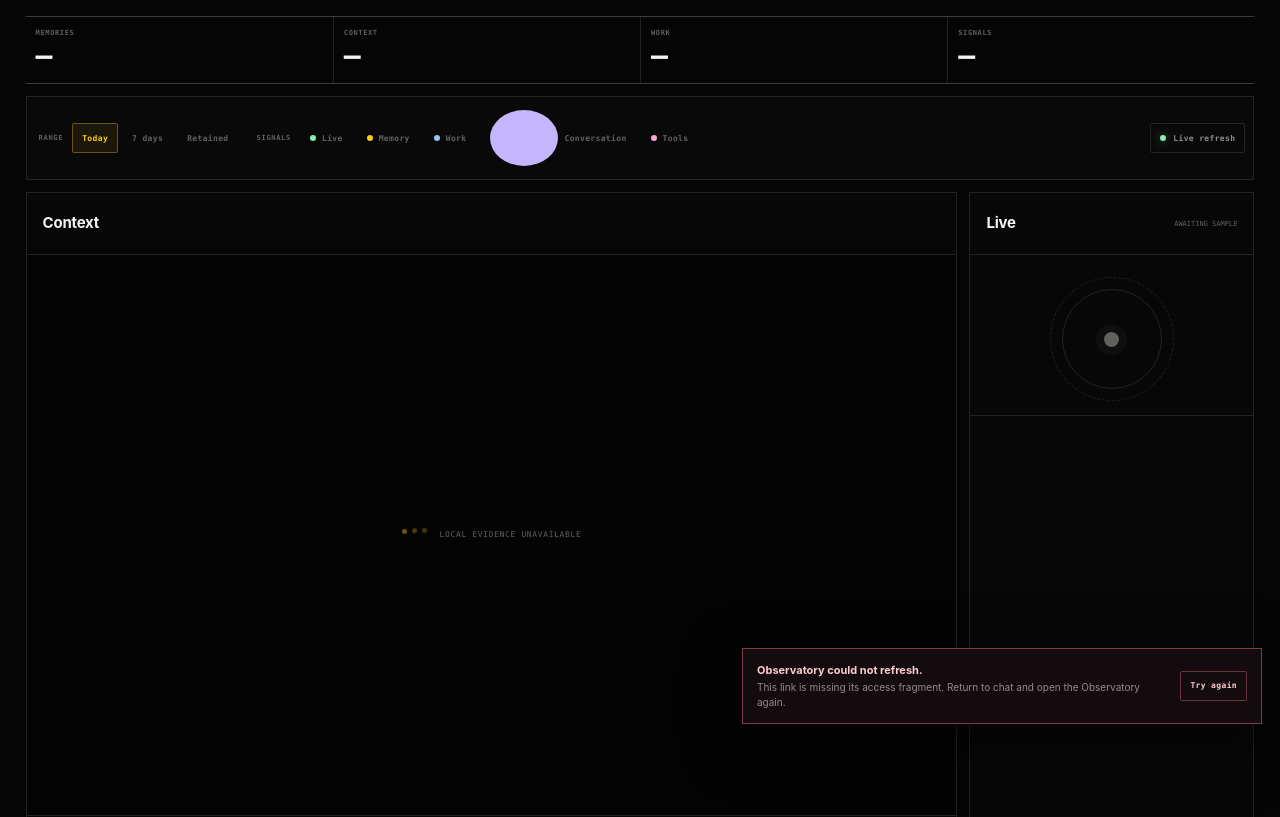
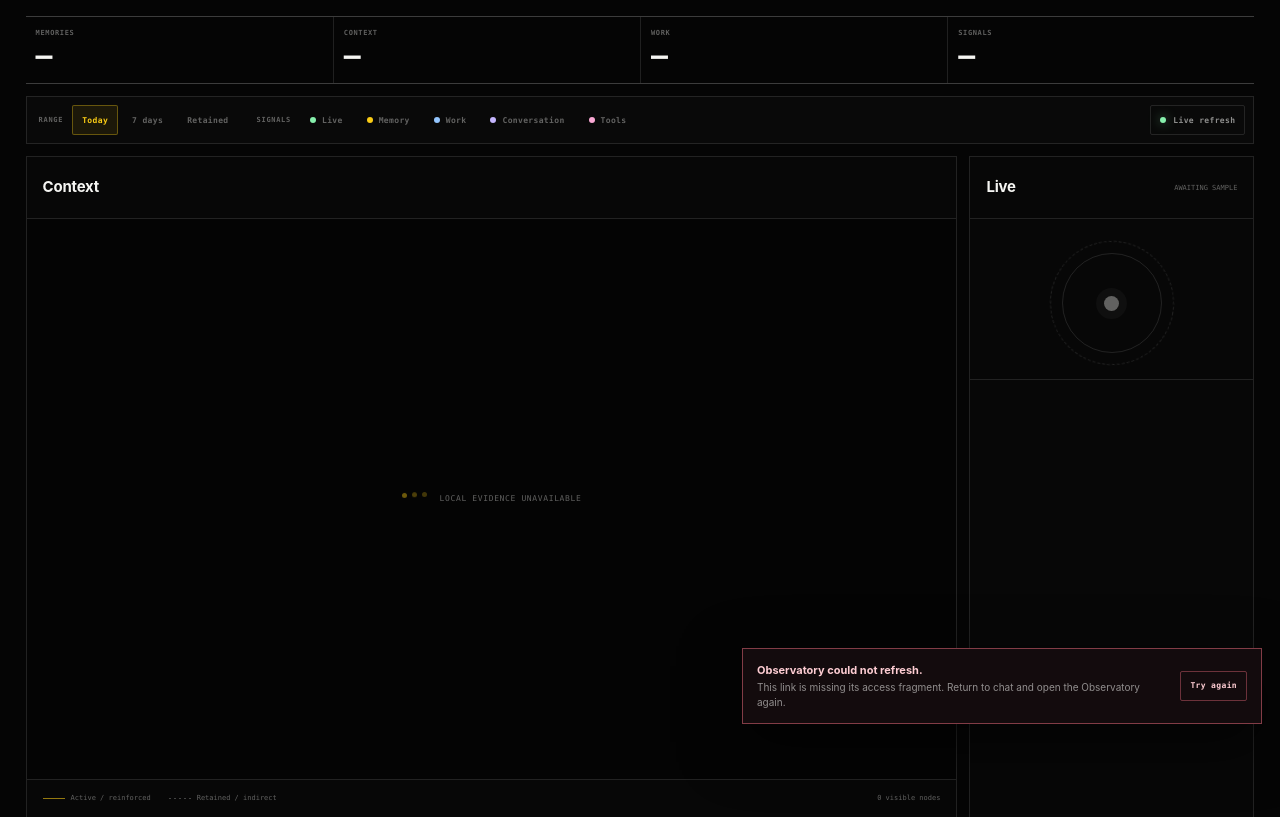
Before and after one commit to robit-man/qwen-omni-adapters, a Flask app: template portal/templates/observatory.html in a window 1280 px wide. Shown: the part 58-875 px from the top of the page. Run offline with Flask 3, Linux system fonts and the light colour scheme; the template is opened without the code that fills it, so the values that code supplies are empty; parts of the project's set-up code (start-up, migrations or seed data) failed here and were passed over.

Commit message:
Reset filter dot padding in observatory legend
Co-Authored-By: Claude Opus 5.5 <noreply@anthropic.com>

```diff
--- a/portal/static/observatory.css
+++ b/portal/static/observatory.css
@@ -150,7 +150,7 @@ html {
 .range-control button[aria-pressed="true"] { border-color: rgba(250,204,21,.34); background: rgba(250,204,21,.08); color: var(--accent); }
 .filter-control button { display: inline-flex; align-items: center; gap: 6px; }
 .filter-control button[aria-pressed="false"] { opacity: .38; }
-.filter-dot { width: 6px; height: 6px; border-radius: 50%; background: var(--muted); }
+.filter-dot { width: 6px; height: 6px; border-radius: 50%; padding:unset!important; background: var(--muted); }
 .filter-dot.live { background: var(--ok); }
 .filter-dot.memory { background: var(--accent); }
 .filter-dot.work { background: #93c5fd; }
```
